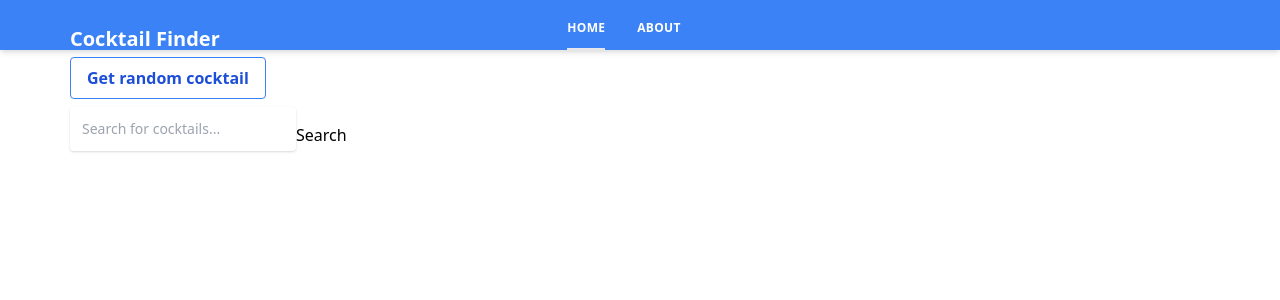
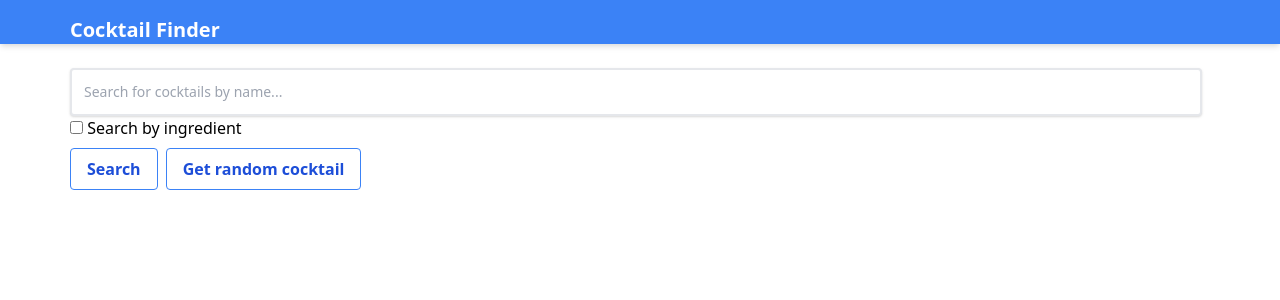
Before and after one commit to cladwithstars/cocktails, a React (Create React App) app: page / in a window 1280 px wide. Shown: the top 300 px of the page. Built offline with nearby package versions, Linux system fonts and the light colour scheme.

Commit message:
search by cocktail and by ingredient

```diff
--- a/src/App.js
+++ b/src/App.js
@@ -1,14 +1,12 @@
 import "./App.css";
 import { Search } from "./components/Search";
 import { Nav } from "./components/Nav";
-import { TextSearch } from "./components/TextSearch";
 
 function App() {
   return (
     <div className="App">
       <Nav />
       <Search />
-      <TextSearch />
     </div>
   );
 }
--- a/src/components/CocktailCard.js
+++ b/src/components/CocktailCard.js
@@ -18,8 +18,6 @@ export const CocktailCard = (props) => {
         </div>
         <p class="text-sm text-gray-500 mb-2">{instructions}</p>
         <hr className="pb-2" />
-        {/* <p>{ingredients.map((ingredient) => ingredient)}</p>
-        <p>{measures.map((measure) => measure)}</p> */}
         <h3 className="flex-auto pb-2 text-sm font-semibold"> Ingredients </h3>
         <ul>
           {formatted.map((el) => (
--- /dev/null
+++ b/src/components/Loader.js
@@ -0,0 +1,18 @@
+import React from "react";
+
+export const Loader = () => {
+  return (
+    <div class="flex justify-center items-center">
+      <div
+        class="
+      loader
+      ease-linear
+      rounded-full
+      border-8 border-t-8 border-gray-200
+      h-32
+      w-32
+    "
+      ></div>
+    </div>
+  );
+};
--- a/src/components/Nav.js
+++ b/src/components/Nav.js
@@ -3,11 +3,12 @@ import React from "react";
 export const Nav = () => {
   return (
     <nav class="bg-blue-500 px-8 pt-2 shadow-md relative">
-      <div className="container">
-        <h1 class="absolute top-2/4 font-bold text-white text-xl pb-2">
+      <div className="container mb-2 mt-2">
+        <a href="/" class="font-bold text-white text-xl">
           Cocktail Finder{" "}
-        </h1>
-        <div class="-mb-px flex justify-center">
+        </a>
+
+        {/* <div class="-mb-px flex justify-center">
           <a
             class="no-underline text-white border-b-2 border-teal-dark uppercase tracking-wide font-bold text-xs py-3 mr-8"
             href="/"
@@ -20,7 +21,7 @@ export const Nav = () => {
           >
             About
           </a>
-        </div>
+        </div> */}
       </div>
     </nav>
   );
--- a/src/components/Search.js
+++ b/src/components/Search.js
@@ -1,132 +1,166 @@
 import React, { useState } from "react";
 import axios from "axios";
 import { CocktailCard } from "./CocktailCard";
+import { formatData } from "../functions/formatData";
+import { Loader } from "./Loader";
 
 export const Search = () => {
   const [cocktailData, setCocktailData] = useState(null);
-  const fetchData = async () => {
+  const [searchTerm, setSearchTerm] = useState("");
+  const [errorMessage, setErrorMessage] = useState("");
+  const [loading, setLoading] = useState(false);
+
+  const handleEmptySearch = () => {
+    setCocktailData(null);
+    setErrorMessage("No cocktail found. Try another search...");
+    setTimeout(() => {
+      setErrorMessage("");
+    }, 4000);
+  };
+  const fetchCocktailById = async (id) => {
+    console.log("id is: ", id);
+    const { data } = await axios.get(
+      `http://www.thecocktaildb.com/api/json/v1/1/lookup.php?i=${id}`
+    );
+    return formatData(data);
+  };
+  const fetchCocktailBySearchTerm = async () => {
+    setLoading(true);
+    const { data } = await axios.get(
+      `http://www.thecocktaildb.com/api/json/v1/1/search.php?s=${searchTerm}`
+    );
+    if (data && data.drinks) {
+      const cocktails = [];
+      for (let i = 0; i < data.drinks.length; i++) {
+        const id = data.drinks[i].idDrink;
+        const cocktail = await fetchCocktailById(id);
+        cocktails.push(cocktail);
+      }
+      setLoading(false);
+      setCocktailData(cocktails);
+    } else {
+      setLoading(false);
+      handleEmptySearch();
+    }
+  };
+
+  const fetchCocktailByIngredient = async () => {
+    setLoading(true);
+    const { data } = await axios.get(
+      `http://www.thecocktaildb.com/api/json/v1/1/filter.php?i=${searchTerm}`
+    );
+    if (data && data.drinks) {
+      const cocktails = [];
+      for (let i = 0; i < data.drinks.length; i++) {
+        const id = data.drinks[i].idDrink;
+        const cocktail = await fetchCocktailById(id);
+        cocktails.push(cocktail);
+      }
+      setLoading(false);
+      setCocktailData(cocktails);
+    } else {
+      setLoading(false);
+      handleEmptySearch();
+    }
+  };
+
+  const fetchRandomCocktail = async () => {
     const { data } = await axios.get(
       "http://www.thecocktaildb.com/api/json/v1/1/random.php"
     );
-
     if (data) {
-      const drink = data.drinks[0];
-      const {
-        strDrink,
-        strDrinkThumb,
-        strInstructions,
-        strIngredient1,
-        strIngredient2,
-        strIngredient3,
-        strIngredient4,
-        strIngredient5,
-        strIngredient6,
-        strIngredient7,
-        strIngredient8,
-        strIngredient9,
-        strIngredient10,
-        strIngredient11,
-        strIngredient12,
-        strIngredient13,
-        strIngredient14,
-        strIngredient15,
-        strMeasure1,
-        strMeasure2,
-        strMeasure3,
-        strMeasure4,
-        strMeasure5,
-        strMeasure6,
-        strMeasure7,
-        strMeasure8,
-        strMeasure9,
-        strMeasure10,
-        strMeasure11,
-        strMeasure12,
-        strMeasure13,
-        strMeasure14,
-        strMeasure15,
-      } = drink;
-      const ingredients = [
-        strIngredient1,
-        strIngredient2,
-        strIngredient3,
-        strIngredient4,
-        strIngredient5,
-        strIngredient6,
-        strIngredient7,
-        strIngredient8,
-        strIngredient9,
-        strIngredient10,
-        strIngredient11,
-        strIngredient12,
-        strIngredient13,
-        strIngredient14,
-        strIngredient15,
-      ];
-      const measures = [
-        strMeasure1,
-        strMeasure2,
-        strMeasure3,
-        strMeasure4,
-        strMeasure5,
-        strMeasure6,
-        strMeasure7,
-        strMeasure8,
-        strMeasure9,
-        strMeasure10,
-        strMeasure11,
-        strMeasure12,
-        strMeasure13,
-        strMeasure14,
-        strMeasure15,
-      ];
-
-      // filter out null values
-      const filteredIngredients = ingredients.filter((el) => el);
-      const filteredMeasures = measures.filter((el) => el);
-
-      const formattedList = () => {
-        const res = [];
-        for (let i = 0; i < filteredIngredients.length; i++) {
-          const formattedString = `${filteredIngredients[i]} - ${filteredMeasures[i]}`;
-          res.push(formattedString);
-        }
-        return res;
-      };
-
-      setCocktailData({
-        name: strDrink,
-        imgUrl: strDrinkThumb,
-        instructions: strInstructions,
-        ingredients: filteredIngredients,
-        measures: filteredMeasures,
-        formatted: formattedList(),
-      });
+      const formattedData = formatData(data);
+      setCocktailData([formattedData]);
     }
   };
+
+  const handleInputChange = (e) => {
+    setSearchTerm(e.target.value);
+  };
+
+  const handleSubmit = () => {
+    if (!checked) {
+      fetchCocktailBySearchTerm();
+    } else {
+      fetchCocktailByIngredient();
+    }
+  };
+
   const handleClick = () => {
-    fetchData();
+    fetchRandomCocktail();
+  };
+
+  const [checked, setChecked] = useState(false);
+
+  const handleCheckboxChange = () => {
+    setChecked(!checked);
   };
 
   return (
-    <div className="mt-2 container">
+    <div className="mt-4 container">
+      <div className="flex flex-wrap">
+        <input
+          type="text"
+          value={searchTerm}
+          onChange={handleInputChange}
+          onKeyDown={(e) => {
+            if (e.key === "Enter") {
+              handleSubmit();
+            }
+          }}
+          placeholder={
+            !checked
+              ? "Search for cocktails by name..."
+              : "Search for cocktails by ingredient..."
+          }
+          class="px-3 py-3 mr-2 mt-2 placeholder-blueGray-300 text-blueGray-600 relative bg-white bg-white rounded text-sm border-1 shadow outline-none focus:outline-none focus:ring w-full border-solid border-2 border-grey-400"
+        />
+      </div>
+      <input
+        type="checkbox"
+        id="toggle"
+        name="toggle"
+        value="search by ingredient"
+        onChange={handleCheckboxChange}
+      />
+      <label for="toggle"> Search by ingredient </label>
+      <br />
+
       <button
-        className="bg-transparent hover:bg-blue-500 text-blue-700 font-semibold hover:text-white py-2 px-4 border border-blue-500 hover:border-transparent rounded"
+        className="bg-transparent hover:bg-blue-500 text-blue-700 font-semibold hover:text-white py-2 px-4 border border-blue-500 hover:border-transparent rounded mt-2 mr-2"
+        onClick={handleSubmit}
+      >
+        Search
+      </button>
+      <button
+        className="bg-transparent hover:bg-blue-500 text-blue-700 font-semibold hover:text-white py-2 px-4 border border-blue-500 hover:border-transparent rounded mt-2"
         onClick={handleClick}
       >
         Get random cocktail
       </button>
+
       <div className="mt-2">
-        {cocktailData && (
-          <CocktailCard
-            name={cocktailData.name}
-            instructions={cocktailData.instructions}
-            imgUrl={cocktailData.imgUrl}
-            ingredients={cocktailData.ingredients}
-            measures={cocktailData.measures}
-            formatted={cocktailData.formatted}
-          />
+        {!loading &&
+          cocktailData &&
+          cocktailData.map((cocktail) => (
+            <CocktailCard
+              name={cocktail.name}
+              instructions={cocktail.instructions}
+              imgUrl={cocktail.imgUrl}
+              ingredients={cocktail.ingredients}
+              measures={cocktail.measures}
+              formatted={cocktail.formatted}
+            />
+          ))}
+        {loading && (
+          <div>
+            <Loader />
+            <div className="flex justify-center items-center">
+              Fetching cocktails. This may take a moment...
+            </div>
+          </div>
         )}
+        {errorMessage && <div className="text-red-500">{errorMessage}</div>}
       </div>
     </div>
   );
--- a/src/components/TextSearch.js
+++ /dev/null
@@ -1,45 +0,0 @@
-import React, { useState } from "react";
-import axios from "axios";
-
-export const TextSearch = () => {
-  const [searchTerm, setSearchTerm] = useState("");
-  const [cocktailData, setCocktailData] = useState(null);
-  const handleInputChange = (e) => {
-    setSearchTerm(e.target.value);
-  };
-  const fetchData = async () => {
-    const { data } = await axios.get(
-      `http://www.thecocktaildb.com/api/json/v1/1/search.php?s=${searchTerm}`
-    );
-    if (data && data.drinks) {
-      const drink = data.drinks[0];
-      setCocktailData({
-        name: drink.strDrink,
-        instructions: drink.strInstructions,
-      });
-    }
-  };
-  const handleSubmit = () => {
-    fetchData();
-  };
-  return (
-    <div class="container flex">
-      <div class="mb-3 pt-0">
-        <input
-          type="text"
-          value={searchTerm}
-          onChange={handleInputChange}
-          placeholder="Search for cocktails..."
-          class="px-3 py-3 placeholder-blueGray-300 text-blueGray-600 relative bg-white bg-white rounded text-sm border-0 shadow outline-none focus:outline-none focus:ring w-full"
-        />
-      </div>
-      <button onClick={handleSubmit}>Search</button>
-      {cocktailData && (
-        <div>
-          <h2> {cocktailData.name} </h2>
-          <p> {cocktailData.instructions} </p>
-        </div>
-      )}
-    </div>
-  );
-};
--- /dev/null
+++ b/src/components/ToggleSwitch.js
@@ -0,0 +1,13 @@
+import React, { useState } from "react";
+
+function ToggleSwitch() {
+  const [isToggled, setIsToggled] = useState(false);
+  const onToggle = () => setIsToggled(!isToggled);
+  return (
+    <label className="toggle-switch">
+      <input type="checkbox" checked={isToggled} onChange={onToggle} />
+      <span className="switch" />
+    </label>
+  );
+}
+export default ToggleSwitch;
--- /dev/null
+++ b/src/functions/formatData.js
@@ -0,0 +1,94 @@
+export const formatData = (data) => {
+  const drink = data.drinks[0];
+  const {
+    strDrink,
+    strDrinkThumb,
+    strInstructions,
+    strIngredient1,
+    strIngredient2,
+    strIngredient3,
+    strIngredient4,
+    strIngredient5,
+    strIngredient6,
+    strIngredient7,
+    strIngredient8,
+    strIngredient9,
+    strIngredient10,
+    strIngredient11,
+    strIngredient12,
+    strIngredient13,
+    strIngredient14,
+    strIngredient15,
+    strMeasure1,
+    strMeasure2,
+    strMeasure3,
+    strMeasure4,
+    strMeasure5,
+    strMeasure6,
+    strMeasure7,
+    strMeasure8,
+    strMeasure9,
+    strMeasure10,
+    strMeasure11,
+    strMeasure12,
+    strMeasure13,
+    strMeasure14,
+    strMeasure15,
+  } = drink;
+  const ingredients = [
+    strIngredient1,
+    strIngredient2,
+    strIngredient3,
+    strIngredient4,
+    strIngredient5,
+    strIngredient6,
+    strIngredient7,
+    strIngredient8,
+    strIngredient9,
+    strIngredient10,
+    strIngredient11,
+    strIngredient12,
+    strIngredient13,
+    strIngredient14,
+    strIngredient15,
+  ];
+  const measures = [
+    strMeasure1,
+    strMeasure2,
+    strMeasure3,
+    strMeasure4,
+    strMeasure5,
+    strMeasure6,
+    strMeasure7,
+    strMeasure8,
+    strMeasure9,
+    strMeasure10,
+    strMeasure11,
+    strMeasure12,
+    strMeasure13,
+    strMeasure14,
+    strMeasure15,
+  ];
+
+  // filter out null values
+  const filteredIngredients = ingredients.filter((el) => el);
+  const filteredMeasures = measures.filter((el) => el);
+
+  const formattedList = () => {
+    const res = [];
+    for (let i = 0; i < filteredIngredients.length; i++) {
+      const formattedString = `${filteredIngredients[i]} - ${filteredMeasures[i]}`;
+      res.push(formattedString);
+    }
+    return res;
+  };
+
+  return {
+    name: strDrink,
+    imgUrl: strDrinkThumb,
+    instructions: strInstructions,
+    ingredients: filteredIngredients,
+    measures: filteredMeasures,
+    formatted: formattedList(),
+  };
+};
```
Also changed, not shown: public/index.html (+9 -12 lines), src/App.css (+24 -0 lines).
